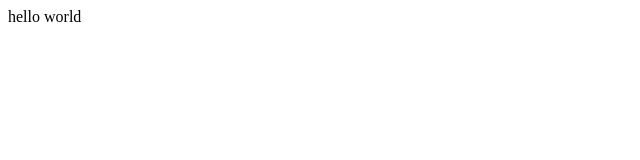
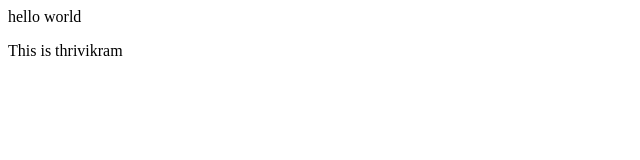
Before and after one commit to ThrivikramUdayagiri/localrepo, a plain HTML site: page index.html in a window 1280 px wide. Shown: the whole page, without its empty margins (0-640 px from the left). Drawn offline with Linux system fonts and the light colour scheme.

Commit message:
feature 2

```diff
--- a/index.html
+++ b/index.html
@@ -1 +1,2 @@
 <p>hello world</p>
+<p>This is thrivikram</p>
```
